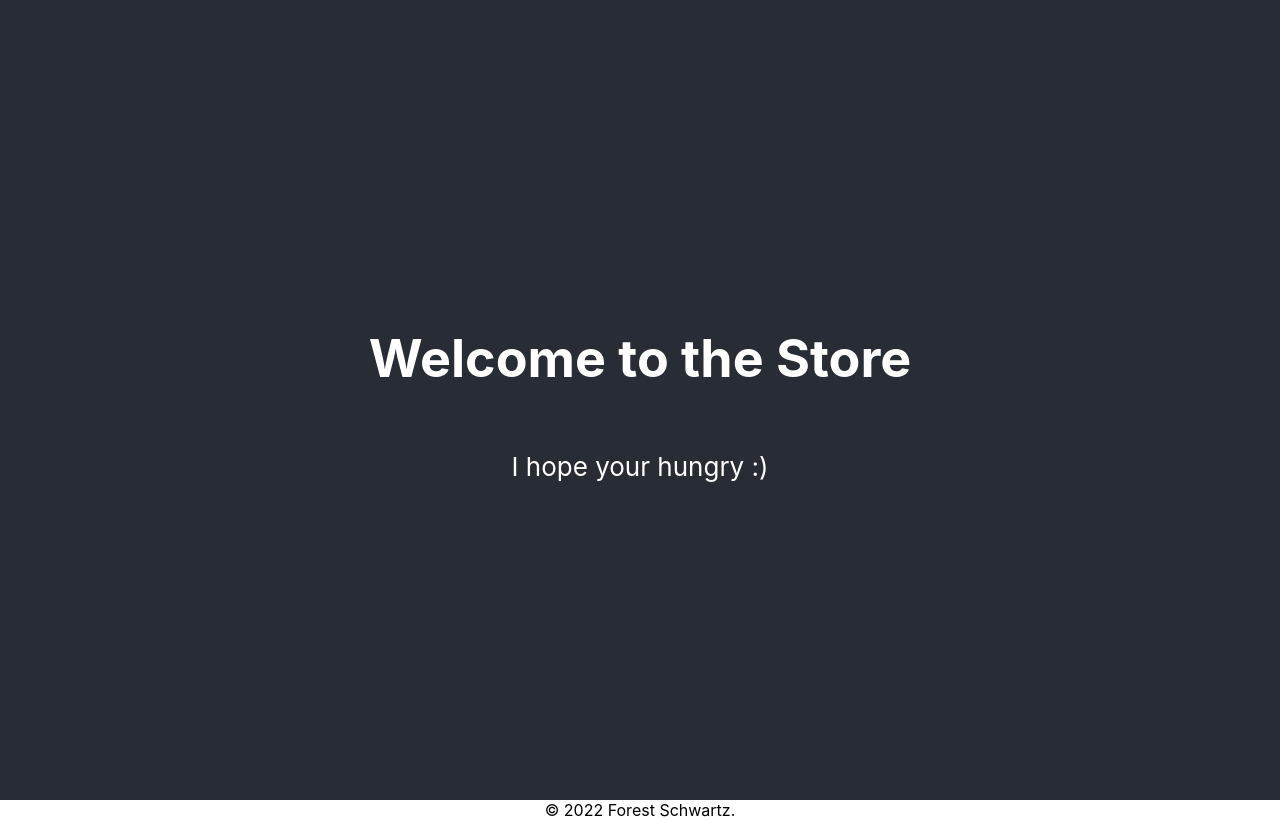
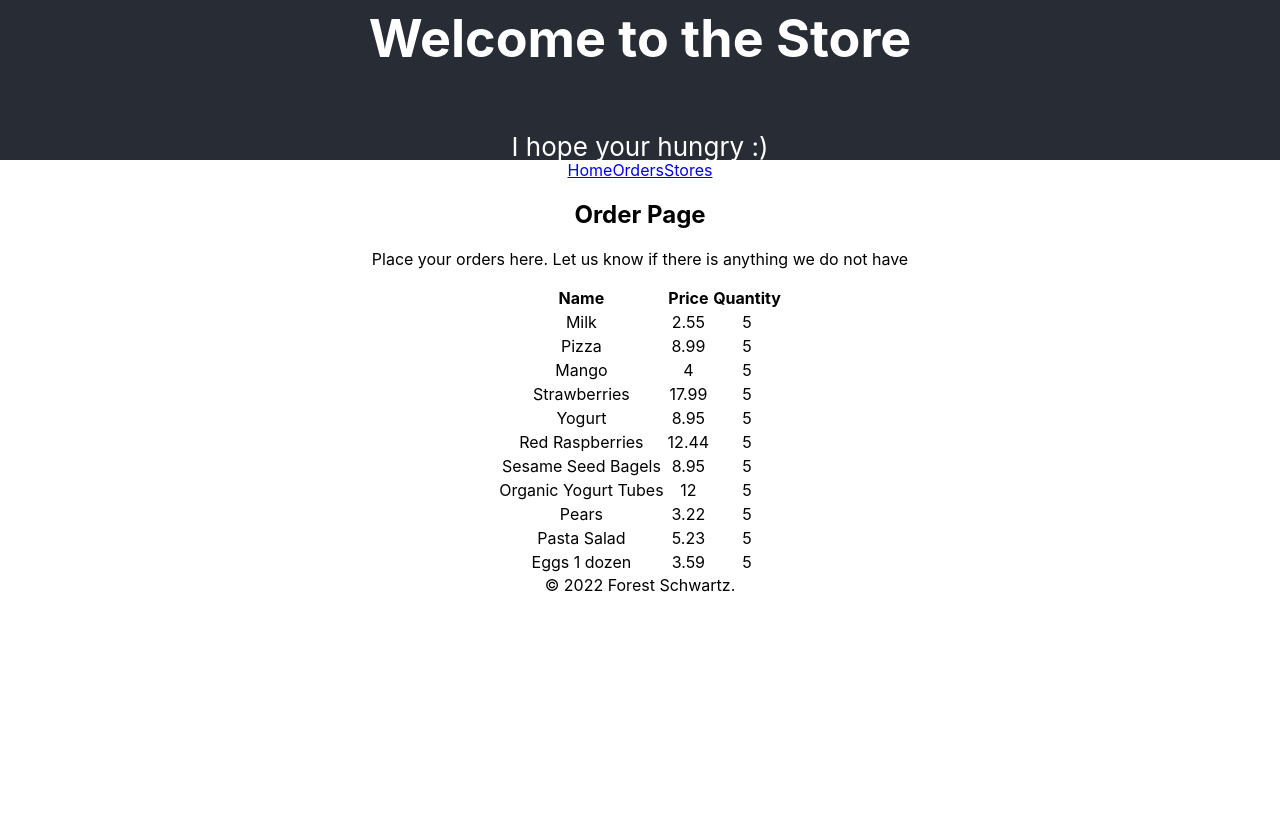
Before and after one commit to Bosque77/CS_290, a React (Create React App) app: page /order in a window 1280 px wide. Built offline with nearby package versions, Linux system fonts and the light colour scheme.

Commit message:
add a bit to pages and started filling out tables

```diff
--- a/src/App.css
+++ b/src/App.css
@@ -1,6 +1,8 @@
 .App {
   text-align: center;
 }
+
+
 
 .App-logo {
   height: 40vmin;
@@ -15,7 +17,8 @@
 
 .App-header {
   background-color: #282c34;
-  min-height: 100vh;
+  min-height: 10vh;
+  max-height: 20vh;
   display: flex;
   flex-direction: column;
   align-items: center;
@@ -23,6 +26,15 @@
   font-size: calc(10px + 2vmin);
   color: white;
 }
+
+.App table{
+  margin:auto
+}
+
+.App.numeric-order-data{
+  text-align: right;
+}
+
 
 .App-link {
   color: #61dafb;
--- a/src/App.js
+++ b/src/App.js
@@ -4,6 +4,8 @@ import items from "./data/items";
 import React from "react";
 import { BrowserRouter as Router, Route } from "react-router-dom";
 import HomePage from "./pages/HomePage";
+import OrderPage from "./pages/OrderPage";
+import Nav from "./components/Nav";
 
 function App() {
   return (
@@ -14,11 +16,14 @@ function App() {
       </header>
       <Router>
         <nav>
-
+          <Nav />
         </nav>
         <main>
           <Route path="/" exact>
             <HomePage />
+          </Route>
+          <Route path="/order" exact>
+            <OrderPage />
           </Route>
         </main>
       </Router>
--- a/src/components/GroceryRow.js
+++ b/src/components/GroceryRow.js
@@ -0,0 +1,18 @@
+import React from "react";
+
+
+const GroceryRow = ({item}) => {
+
+    return(
+        <>
+            <tr>
+                <td>{item.name}</td>
+                <td className="numeric-order-data">{item.price}</td>
+                <td className="numeric-order-data"> 5 </td>
+            </tr>
+        </>
+    )
+
+}
+
+export default GroceryRow
--- a/src/components/GroceryTable.js
+++ b/src/components/GroceryTable.js
@@ -0,0 +1,25 @@
+import React from "react";
+import GroceryRow from "./GroceryRow";
+
+const GroceryTable = ({ items }) => {
+  return (
+    <>
+      <table>
+        <thead>
+          <tr>
+            <th>Name</th>
+            <th>Price</th>
+            <th>Quantity</th>
+          </tr>
+        </thead>
+        <tbody>
+          {items.map((item) => (
+            <GroceryRow item={item} key={item.id} />
+          ))}
+        </tbody>
+      </table>
+    </>
+  );
+};
+
+export default GroceryTable;
--- a/src/components/Nav.js
+++ b/src/components/Nav.js
@@ -0,0 +1,18 @@
+import React from "react";
+import { Link } from "react-router-dom";
+
+const Nav = () => {
+
+    return(
+        <>
+        <nav>
+            <Link to="/">Home</Link>
+            <Link to="/order">Orders</Link>
+            <Link to="/stores">Stores</Link>
+        </nav>
+        </>
+    )
+
+}
+
+export default Nav
--- a/src/pages/OrderPage.js
+++ b/src/pages/OrderPage.js
@@ -0,0 +1,22 @@
+import React from "react";
+import GroceryTable from "../components/GroceryTable";
+import items from "../data/items";
+
+const OrderPage = () => {
+
+    return(
+        <>
+        <article>
+            <h2>Order Page</h2>
+            <p>
+                Place your orders here. Let us know if there is anything we do not have
+            </p>
+            <GroceryTable items={items }/>
+        </article>
+        </>
+    )
+
+}
+
+
+export default OrderPage
```
